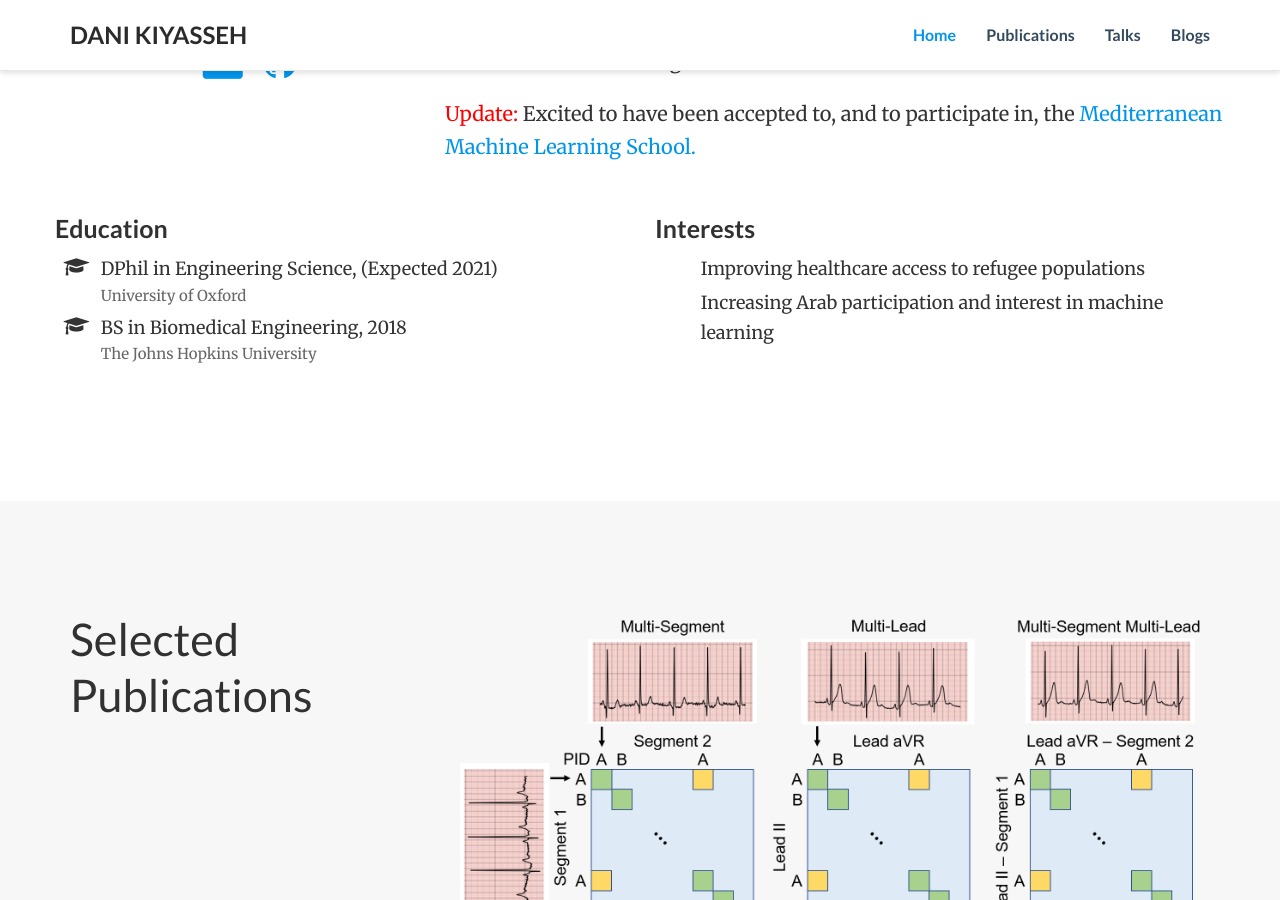
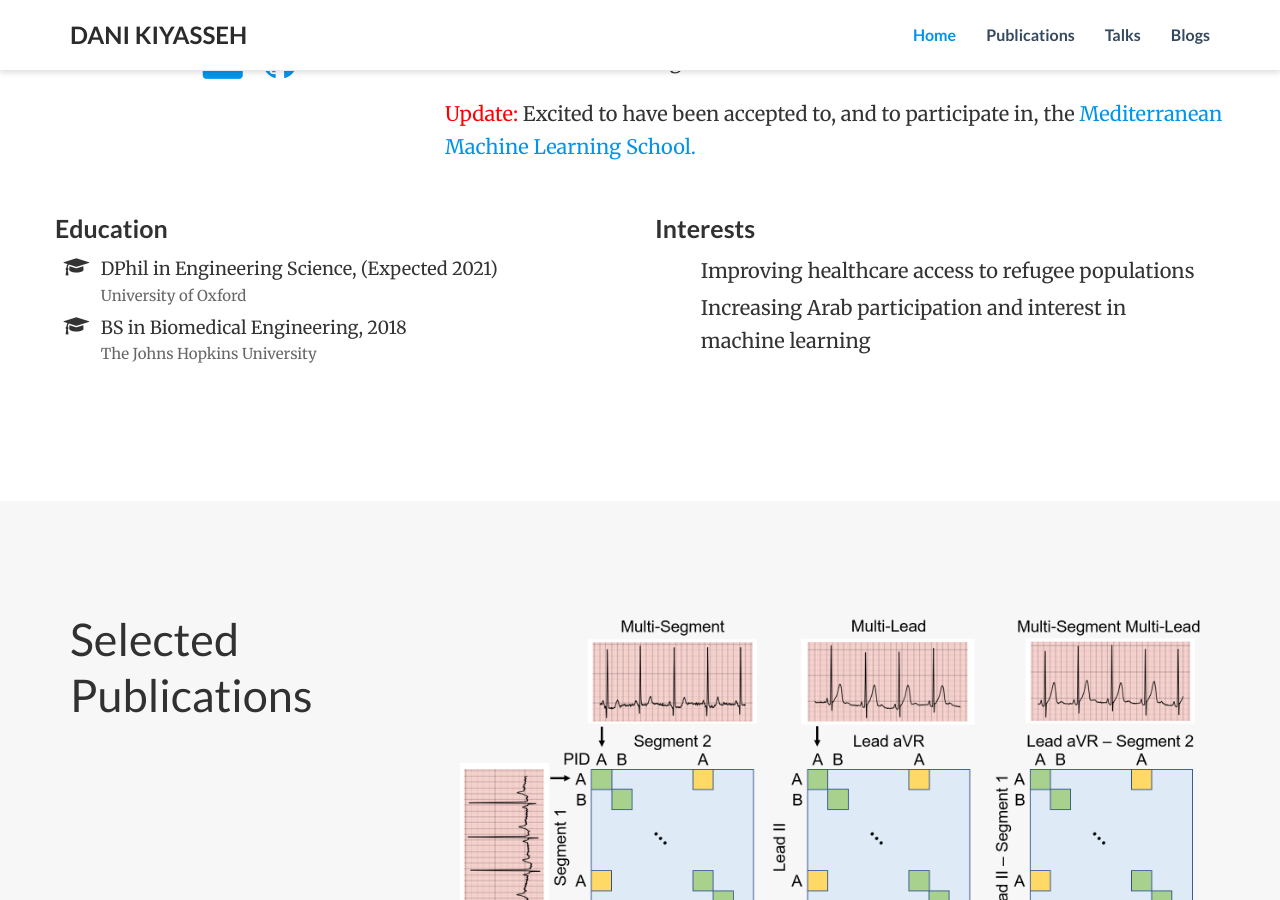
Before and after one commit to danikiyasseh/danikiyasseh.github.io, a Jekyll site: the page index.html, which Jekyll copies as it is, in a window 1280 px wide and 900 px high, scrolled down 546 px. Built offline with Jekyll 4.4.1, drawn with Linux system fonts in a browser that asks for light colours; nearby versions of some CDN libraries; a style sheet for code colours, icons or effects is not loaded.

Commit message:
Update index.html

```diff
--- a/index.html
+++ b/index.html
@@ -164,7 +164,7 @@
 
 <div class="row">
 
-      <div class="col-sm-6">
+      <div class="col-xs-12 col-sm-6">
         <h3>Education</h3>
         <ul class="ul-edu fa-ul">
 
@@ -187,24 +187,14 @@
 	</ul>
     </div>
 
-      <div class="col-sm-6">
+      <div class="col-xs-12 col-sm-6">
         <h3>Interests</h3>
         <ul class="ul-edu fa-ul">
 
-          <li>
-<!--             <i class="fa-li fa fa-graduation-cap"></i> -->
-            <div class="description">
-              <p class="course">Improving healthcare access to refugee populations</p>
-<!--               <p class="institution">University of Oxford</p> -->
-            </div>
+          <li> Improving healthcare access to refugee populations
           </li>
 
-          <li>
-<!--             <i class="fa-li fa fa-graduation-cap"></i> -->
-            <div class="description">
-              <p class="course">Increasing Arab participation and interest in machine learning</p>
-<!--               <p class="institution">The Johns Hopkins University</p> -->
-            </div>
+          <li> Increasing Arab participation and interest in machine learning
           </li>
 
 	</ul>
```
